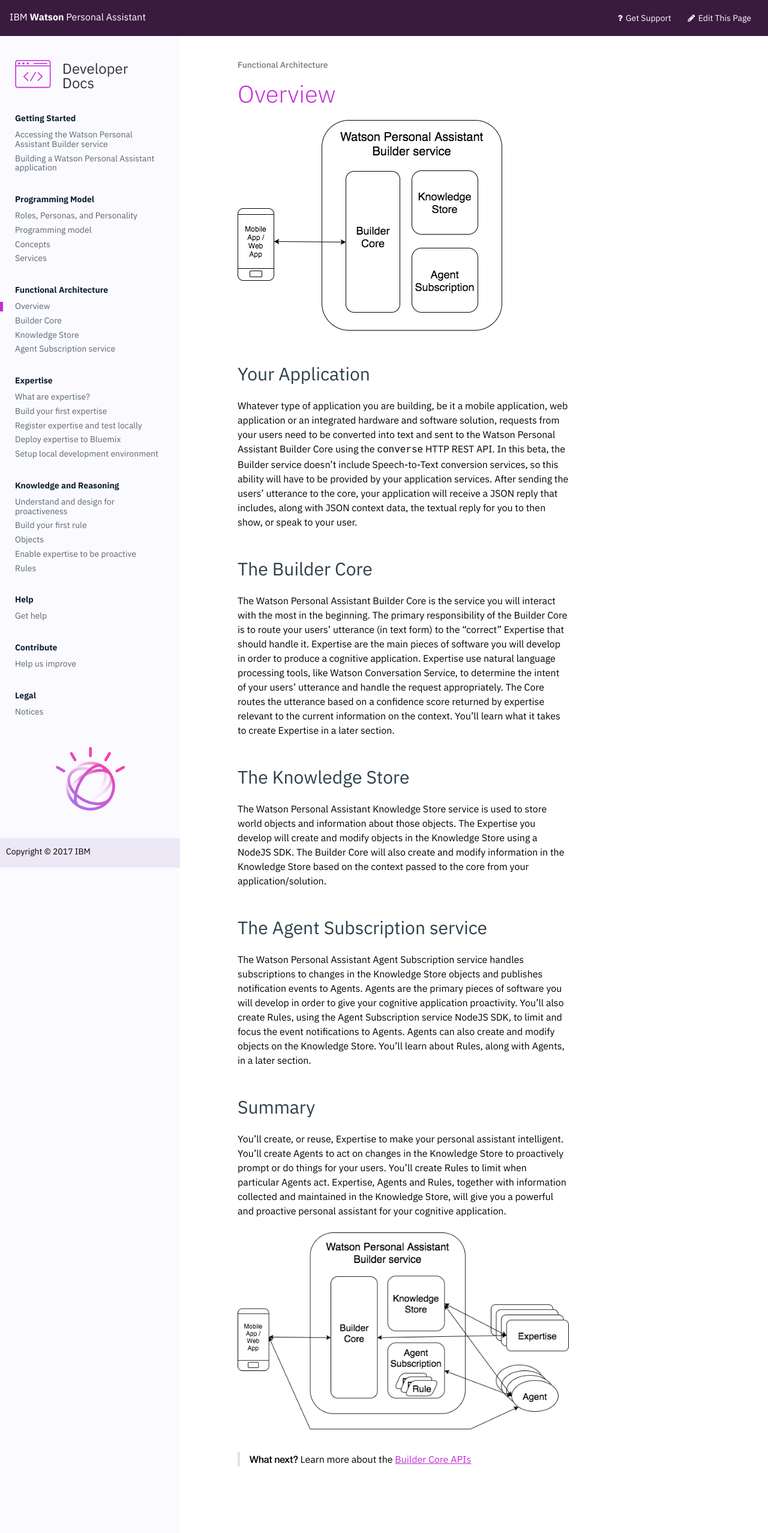
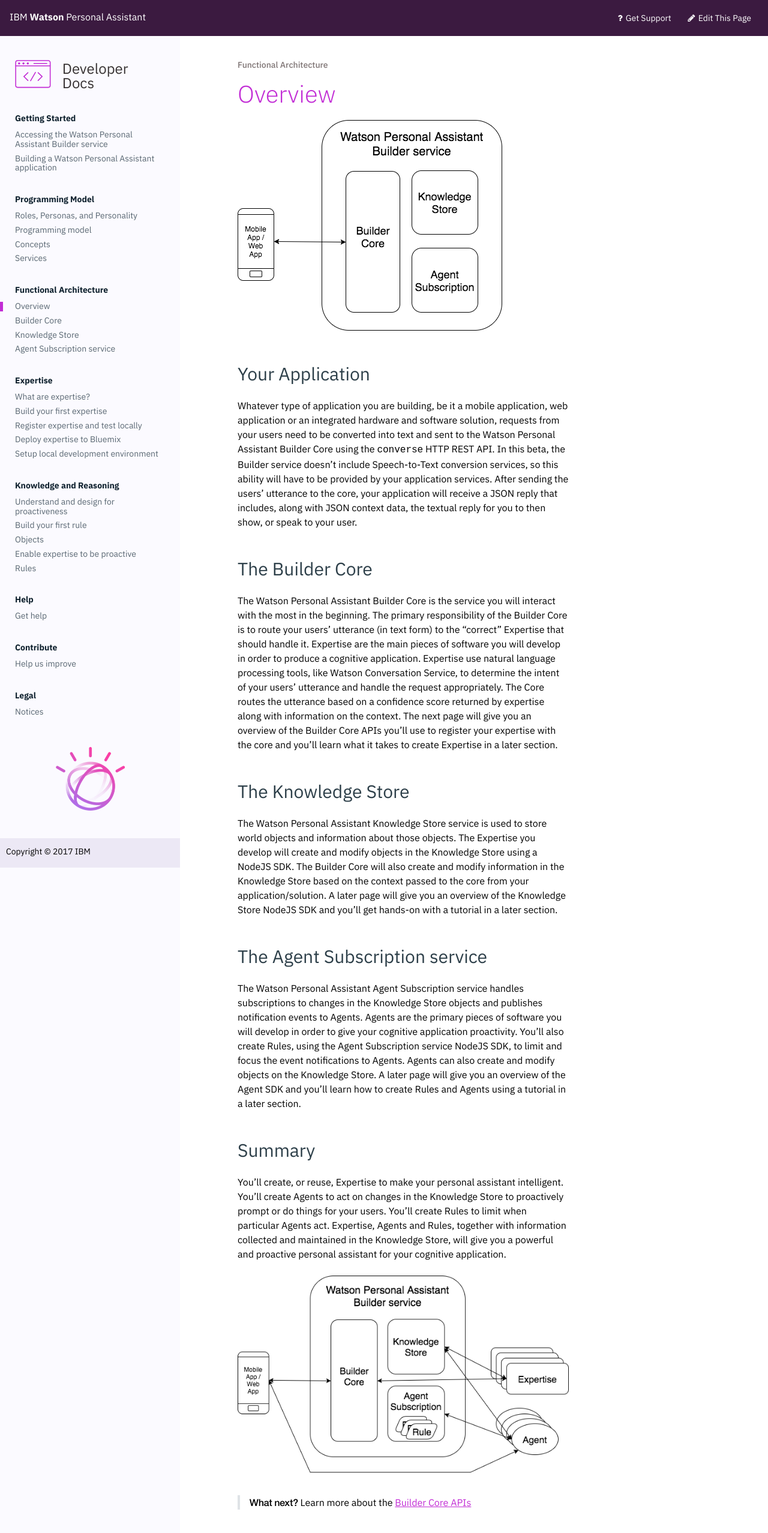
Before and after one commit to benjohnsonnlp/developer, a Jekyll site: the page built from _content/understand-service/overview.md, in a window 1280 px wide. Shown: the top 2555 px of the page at 60% size. Built offline with Jekyll 4.4.1, drawn with Linux system fonts in a browser that asks for light colours.

Commit message:
set up the API overview sections in the overall overview

```diff
--- a/_content/understand-service/overview.md
+++ b/_content/understand-service/overview.md
@@ -10,15 +10,15 @@
 
 ## The Builder Core
 
-The Watson Personal Assistant Builder Core is the service you will interact with the most in the beginning.  The primary responsibility of the Builder Core is to route your users' utterance (in text form) to the "correct" Expertise that should handle it.  Expertise are the main pieces of software you will develop in order to produce a cognitive application.  Expertise use natural language processing tools, like Watson Conversation Service, to determine the intent of your users' utterance and handle the request appropriately.  The Core routes the utterance based on a confidence score returned by expertise relevant to the current information on the context.  You'll learn what it takes to create Expertise in a later section.
+The Watson Personal Assistant Builder Core is the service you will interact with the most in the beginning.  The primary responsibility of the Builder Core is to route your users' utterance (in text form) to the "correct" Expertise that should handle it.  Expertise are the main pieces of software you will develop in order to produce a cognitive application.  Expertise use natural language processing tools, like Watson Conversation Service, to determine the intent of your users' utterance and handle the request appropriately.  The Core routes the utterance based on a confidence score returned by expertise along with information on the context.  The next page will give you an overview of the Builder Core APIs you'll use to register your expertise with the core and you'll learn what it takes to create Expertise in a later section.
 
 ## The Knowledge Store
 
-The Watson Personal Assistant Knowledge Store service is used to store world objects and information about those objects.  The Expertise you develop will create and modify objects in the Knowledge Store using a NodeJS SDK.  The Builder Core will also create and modify information in the Knowledge Store based on the context passed to the core from your application/solution.
+The Watson Personal Assistant Knowledge Store service is used to store world objects and information about those objects.  The Expertise you develop will create and modify objects in the Knowledge Store using a NodeJS SDK.  The Builder Core will also create and modify information in the Knowledge Store based on the context passed to the core from your application/solution.  A later page will give you an overview of the Knowledge Store NodeJS SDK and you'll get hands-on with a tutorial in a later section.
 
 ## The Agent Subscription service
 
-The Watson Personal Assistant Agent Subscription service handles subscriptions to changes in the Knowledge Store objects and publishes notification events to Agents.  Agents are the primary pieces of software you will develop in order to give your cognitive application proactivity.  You'll also create Rules, using the Agent Subscription service NodeJS SDK, to limit and focus the event notifications to Agents.  Agents can also create and modify objects on the Knowledge Store.  You'll learn about Rules, along with Agents, in a later section.
+The Watson Personal Assistant Agent Subscription service handles subscriptions to changes in the Knowledge Store objects and publishes notification events to Agents.  Agents are the primary pieces of software you will develop in order to give your cognitive application proactivity.  You'll also create Rules, using the Agent Subscription service NodeJS SDK, to limit and focus the event notifications to Agents.  Agents can also create and modify objects on the Knowledge Store.  A later page will give you an overview of the Agent SDK and you'll learn how to create Rules and Agents using a tutorial in a later section.
 
 ## Summary
 
```
